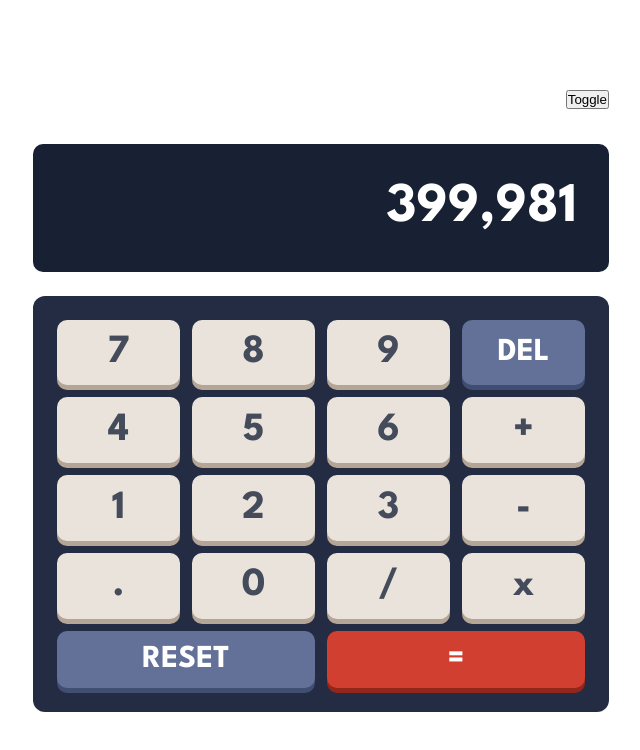
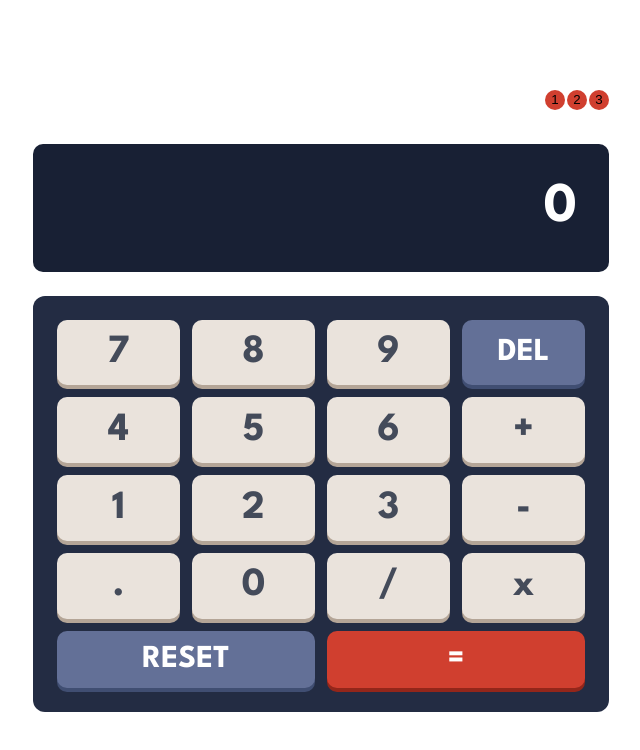
Before and after one commit to zulmy-azhary/calculator-app, a Svelte app: page / in a window 1280 px wide. Shown: the top 750 px of the page, without its empty margins (319-959 px from the left). Built offline with nearby package versions, Linux system fonts and the light colour scheme.

Commit message:
Add functionalities for number, decimal, del, and reset key

```diff
--- a/src/app.css
+++ b/src/app.css
@@ -86,7 +86,6 @@ html[data-theme="theme-3"]:root {
 }
 
 body {
-  margin: 0;
   display: flex;
   place-items: center;
   min-width: var(--mobile);
@@ -103,6 +102,10 @@ body {
   row-gap: 2rem;
 }
 
+button {
+  cursor: pointer;
+}
+
 @media (prefers-color-scheme: light) {
   :root {
     color: #213547;
--- a/src/components/Header.svelte
+++ b/src/components/Header.svelte
@@ -1,12 +1,12 @@
 <script lang="ts">
   import { onMount } from "svelte";
 
-  const theme = [null, "theme-2", "theme-3"];
-  let count = 0;
-  $: setTheme = handleTheme(theme, count);
+  const themeList = [null, "theme-2", "theme-3"];
+  let themeIndex = 0;
+  $: setTheme = handleTheme(themeList, themeIndex);
 
-  const handleTheme = (theme: string[], count: number) => {
-    const currentTheme = theme[count];
+  const handleTheme = (themeList: string[], themeIndex: number) => {
+    const currentTheme = themeList[themeIndex];
     const html = document.documentElement;
 
     if (!currentTheme) return html.removeAttribute("data-theme");
@@ -14,8 +14,8 @@
   };
 
   const toggle = () => {
-    if (count >= 2) return (count = 0);
-    count++;
+    if (themeIndex >= 2) return (themeIndex = 0);
+    themeIndex++;
   };
 
   onMount(() => setTheme);
@@ -23,7 +23,14 @@
 
 <header>
   <h1 class="logo">calc</h1>
-  <button on:click={toggle}>Toggle</button>
+  <div class="theme">
+    <h5>Theme</h5>
+    <div class="toggle">
+      <button on:click={() => themeIndex = 0}>1</button>
+      <button on:click={() => themeIndex = 1}>2</button>
+      <button on:click={() => themeIndex = 2}>3</button>
+    </div>
+  </div>
 </header>
 
 <style scoped>
@@ -36,4 +43,32 @@
   .logo {
     color: var(--textScreen);
   }
+
+  .theme {
+    display: flex;
+    justify-content: center;
+    align-items: center;
+    column-gap: 1.5rem;
+  }
+
+  h5 {
+    text-transform: uppercase;
+    color: var(--textScreen);
+  }
+
+  .toggle {
+    display: flex;
+    justify-content: center;
+    align-items: center;
+    column-gap: .125rem;
+  }
+
+  .toggle button {
+    padding: .125rem;
+    background-color: var(--bgKeyAccent);
+    border: none;
+    width: 1.25rem;
+    height: 1.25rem;
+    border-radius: 50%;
+  }
 </style>
--- a/src/components/Key.svelte
+++ b/src/components/Key.svelte
@@ -1,28 +1,83 @@
-<script lang="ts"></script>
+<script lang="ts">
+  import { onMount } from "svelte";
+  import { calc } from "../stores/calc";
 
-<button class="primary" {...$$props}>
+  type Variant = "number" | "operator" | "decimal" | "delete" | "reset" | "compute";
+  export let variant: Variant = "number";
+  let button: HTMLButtonElement;
+  let data = "";
+
+  let firstValue: number = null;
+  let operator: string = null;
+  let waitingSecondValue: boolean = false;
+
+  const appendNumber = (number: number) => {
+    if ($calc.length >= 16) return;
+    if ($calc === "0") return ($calc = number.toString());
+
+    if (waitingSecondValue) {
+      $calc = "";
+      waitingSecondValue = false;
+    }
+    $calc += number;
+  };
+
+  const chooseOperator = (operator: string) => {};
+
+  const appendDecimal = () => {
+    if (!$calc.includes(".")) {
+      $calc += ".";
+    }
+  };
+
+  const deleteLastChar = () => {
+    if ($calc.length <= 1) return ($calc = "0");
+    return ($calc = $calc.slice(0, -1));
+  };
+
+  const reset = () => {
+    // firstValue = null;
+    // operator = null;
+    // waitingSecondValue = false;
+    calc.reset();
+  };
+
+  const compute = () => {};
+
+  const handleButton = () => {
+    if (variant === "number") return appendNumber(+data);
+    if (variant === "operator") return chooseOperator(data);
+    if (variant === "decimal") return appendDecimal();
+    if (variant === "delete") return deleteLastChar();
+    if (variant === "reset") return reset();
+    return compute();
+  };
+
+  onMount(() => (data = button.innerText));
+</script>
+
+<button class="primary" {...$$props} bind:this={button} on:click={handleButton}>
   <slot />
 </button>
 
-<style>
+<style scoped>
   button {
     display: flex;
     justify-content: center;
     align-items: center;
     padding: 0.9rem 1rem;
     border: none;
-    cursor: pointer;
     border-radius: 10px;
     font-family: "League Spartan";
     font-size: 2.5rem;
     font-weight: 700;
-    transition: 0.2s ease-in-out;
+    transition: transform 0.2s, box-shadow 0.2s;
     background-color: var(--bgColor);
     color: var(--color);
-    box-shadow: 0 5px var(--boxShadow);
+    box-shadow: 0 4px var(--boxShadow);
   }
   button:active {
-    transform: translateY(5px);
+    transform: translateY(4px);
     box-shadow: 0 0 var(--boxShadow);
   }
 
--- a/src/components/Keypad.svelte
+++ b/src/components/Keypad.svelte
@@ -6,21 +6,21 @@
   <Key>7</Key>
   <Key>8</Key>
   <Key>9</Key>
-  <Key class="secondary">Del</Key>
+  <Key variant="delete" class="secondary">Del</Key>
   <Key>4</Key>
   <Key>5</Key>
   <Key>6</Key>
-  <Key>+</Key>
+  <Key variant="operator">+</Key>
   <Key>1</Key>
   <Key>2</Key>
   <Key>3</Key>
-  <Key>-</Key>
-  <Key>.</Key>
+  <Key variant="operator">-</Key>
+  <Key variant="decimal">.</Key>
   <Key>0</Key>
-  <Key>/</Key>
-  <Key>x</Key>
-  <Key class="secondary col-span-2">Reset</Key>
-  <Key class="accent col-span-2">=</Key>
+  <Key variant="operator">/</Key>
+  <Key variant="operator">x</Key>
+  <Key variant="reset" class="secondary col-span-2">Reset</Key>
+  <Key variant="compute" class="accent col-span-2">=</Key>
 </section>
 
 <style scoped>
--- a/src/components/Screen.svelte
+++ b/src/components/Screen.svelte
@@ -1,8 +1,9 @@
 <script lang="ts">
+  import { calc } from "../stores/calc";
 </script>
 
 <section class="screen">
- <p class="output">399,981</p>
+ <p class="output">{$calc}</p>
 </section>
 
 <style scoped>
@@ -15,6 +16,7 @@
     justify-content: end;
     align-items: center;
     border-radius: 10px;
+    overflow-x: hidden;
   }
 
   .output {
--- /dev/null
+++ b/src/stores/calc.ts
@@ -0,0 +1,15 @@
+import { writable } from "svelte/store";
+
+const createCalc = () => {
+  let initialValue: string = "0";
+  const { subscribe, set, update } = writable(initialValue);
+
+  return {
+    set,
+    update,
+    subscribe,
+    reset: () => set(initialValue),
+  };
+};
+
+export const calc = createCalc();
```
